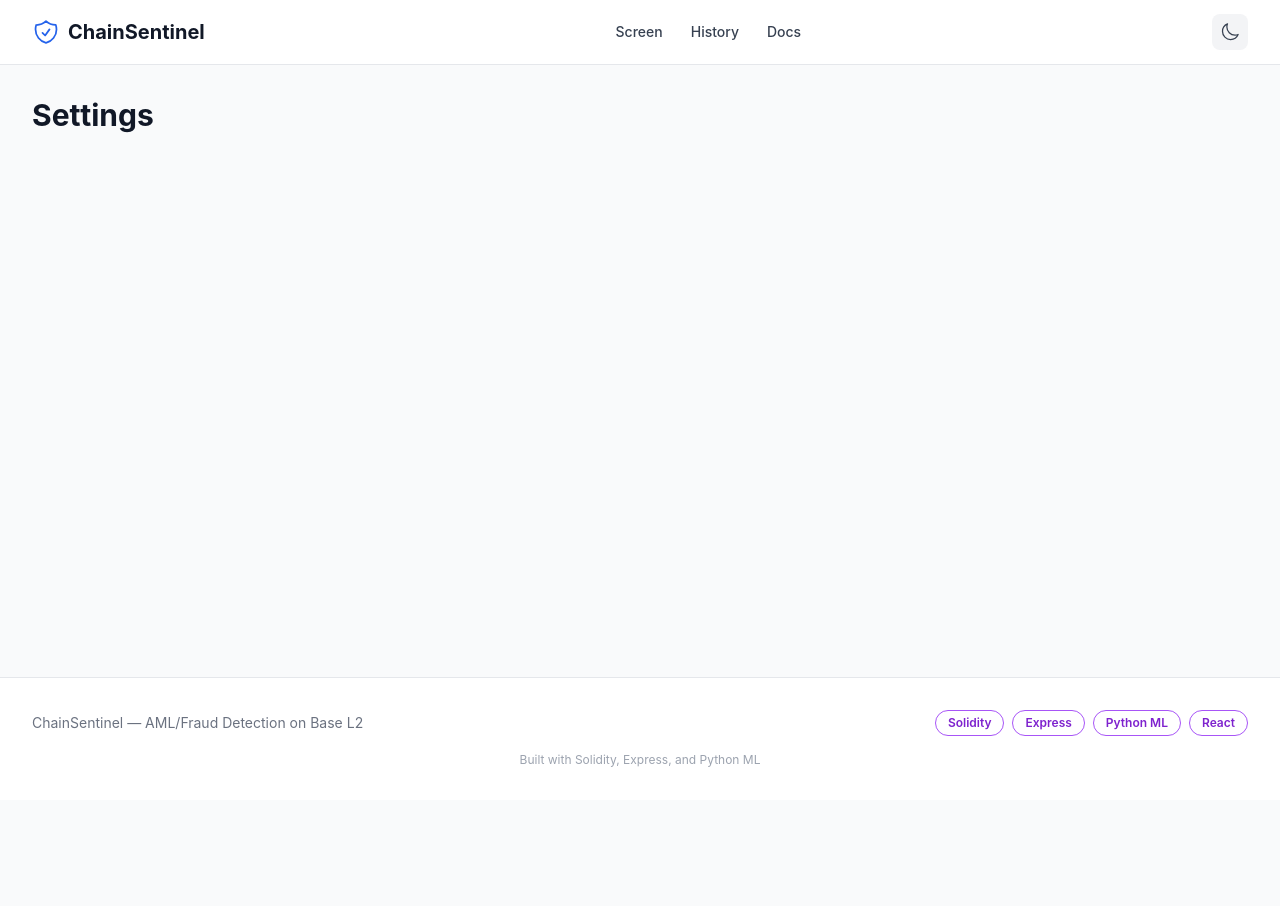
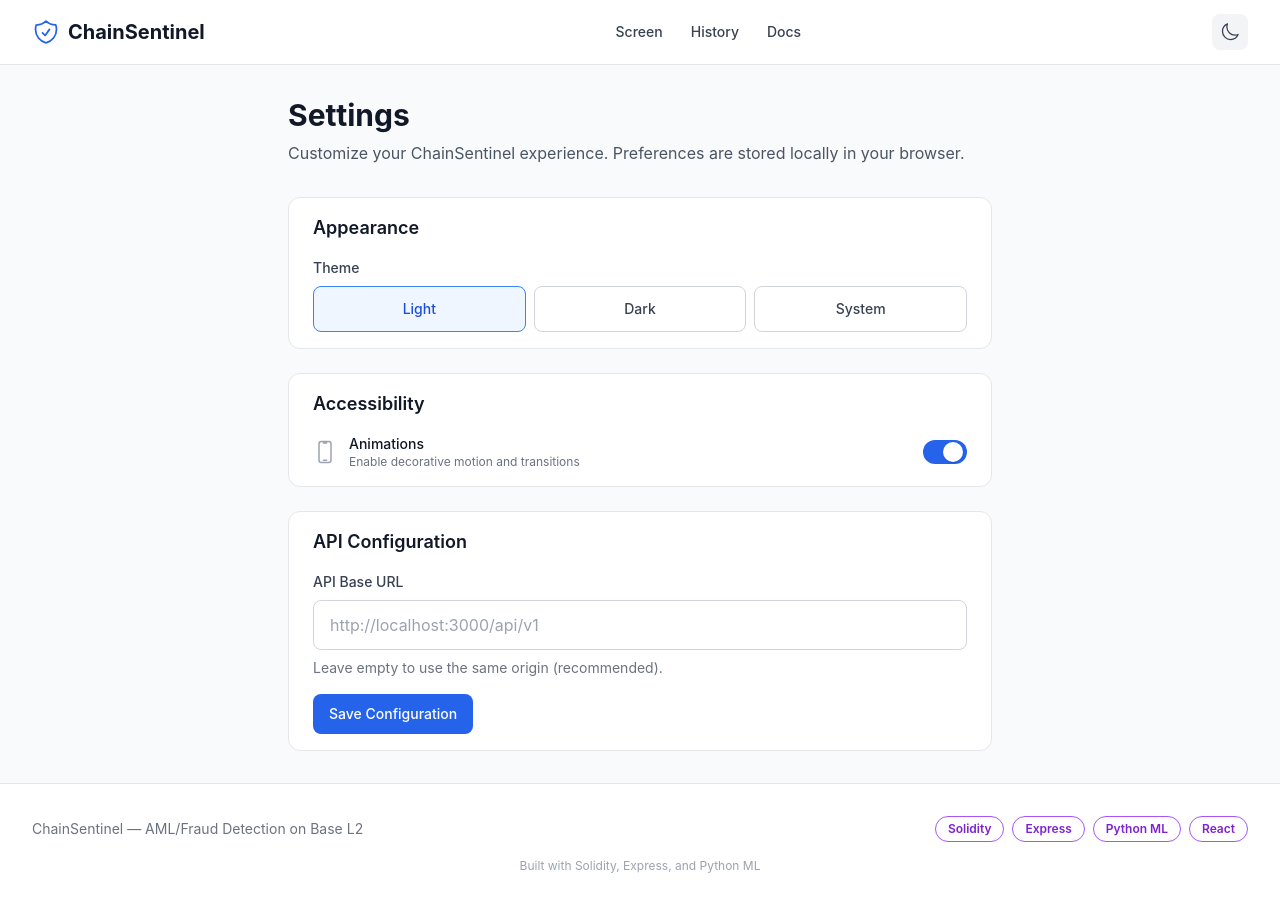
Before and after one commit to getAman369/ChainSentinel, a React (Vite) app in the folder web/: page /settings in a window 1280 px wide. Before the commit the page ends 800 px from the top, so only its background shows below. Built offline with nearby package versions, Linux system fonts and the light colour scheme.

Commit message:
feat: implement useTheme hook with system preference detection

```diff
--- a/web/src/App.tsx
+++ b/web/src/App.tsx
@@ -1,5 +1,7 @@
 import { BrowserRouter, Route, Routes, useLocation } from "react-router-dom";
 import { AnimatePresence, motion } from "framer-motion";
+
+import { ThemeProvider } from "@/hooks/useTheme";
 
 import { ToastProvider } from "@components/feedback/Toast";
 import { Layout } from "@components/layout/Layout";
@@ -45,9 +47,11 @@ function AnimatedRoutes() {
 export default function App() {
   return (
     <BrowserRouter>
-      <ToastProvider>
-        <AnimatedRoutes />
-      </ToastProvider>
+      <ThemeProvider>
+        <ToastProvider>
+          <AnimatedRoutes />
+        </ToastProvider>
+      </ThemeProvider>
     </BrowserRouter>
   );
 }
--- a/web/src/hooks/useTheme.ts
+++ /dev/null
@@ -1,28 +0,0 @@
-import { useCallback, useEffect, useState } from "react";
-
-import { THEME_STORAGE_KEY } from "@/lib/constants";
-
-export type Theme = "light" | "dark";
-
-function getInitialTheme(): Theme {
-  if (typeof window === "undefined") return "light";
-  const stored = window.localStorage.getItem(THEME_STORAGE_KEY);
-  if (stored === "dark" || stored === "light") return stored;
-  return window.matchMedia("(prefers-color-scheme: dark)").matches ? "dark" : "light";
-}
-
-export function useTheme() {
-  const [theme, setTheme] = useState<Theme>(getInitialTheme);
-
-  useEffect(() => {
-    const root = window.document.documentElement;
-    root.classList.toggle("dark", theme === "dark");
-    window.localStorage.setItem(THEME_STORAGE_KEY, theme);
-  }, [theme]);
-
-  const toggleTheme = useCallback(() => {
-    setTheme((prev) => (prev === "dark" ? "light" : "dark"));
-  }, []);
-
-  return { theme, setTheme, toggleTheme };
-}
--- /dev/null
+++ b/web/src/hooks/useTheme.tsx
@@ -0,0 +1,74 @@
+import { createContext, useCallback, useContext, useEffect, useState, type ReactNode } from "react";
+
+import { THEME_STORAGE_KEY } from "@/lib/constants";
+
+export type ThemePreference = "light" | "dark" | "system";
+export type ResolvedTheme = "light" | "dark";
+
+interface ThemeContextValue {
+  theme: ResolvedTheme;
+  preference: ThemePreference;
+  setTheme: (preference: ThemePreference) => void;
+  toggleTheme: () => void;
+}
+
+const ThemeContext = createContext<ThemeContextValue | null>(null);
+
+function getSystemTheme(): ResolvedTheme {
+  return window.matchMedia("(prefers-color-scheme: dark)").matches ? "dark" : "light";
+}
+
+function getInitialPreference(): ThemePreference {
+  const stored = window.localStorage.getItem(THEME_STORAGE_KEY);
+  if (stored === "light" || stored === "dark" || stored === "system") {
+    return stored;
+  }
+  return "system";
+}
+
+export function ThemeProvider({ children }: { children: ReactNode }) {
+  const [preference, setPreference] = useState<ThemePreference>(getInitialPreference);
+  const [systemTheme, setSystemTheme] = useState<ResolvedTheme>(getSystemTheme);
+
+  useEffect(() => {
+    const mediaQuery = window.matchMedia("(prefers-color-scheme: dark)");
+    const handler = (event: MediaQueryListEvent) => {
+      setSystemTheme(event.matches ? "dark" : "light");
+    };
+    mediaQuery.addEventListener("change", handler);
+    return () => mediaQuery.removeEventListener("change", handler);
+  }, []);
+
+  const theme: ResolvedTheme = preference === "system" ? systemTheme : preference;
+
+  useEffect(() => {
+    window.document.documentElement.classList.toggle("dark", theme === "dark");
+    window.localStorage.setItem(THEME_STORAGE_KEY, preference);
+  }, [theme, preference]);
+
+  const setTheme = useCallback((next: ThemePreference) => {
+    setPreference(next);
+  }, []);
+
+  const toggleTheme = useCallback(() => {
+    setPreference((prev) => {
+      const current = prev === "system" ? systemTheme : prev;
+      return current === "dark" ? "light" : "dark";
+    });
+  }, [systemTheme]);
+
+  return (
+    <ThemeContext.Provider value={{ theme, preference, setTheme, toggleTheme }}>
+      {children}
+    </ThemeContext.Provider>
+  );
+}
+
+// eslint-disable-next-line react-refresh/only-export-components
+export function useTheme(): ThemeContextValue {
+  const ctx = useContext(ThemeContext);
+  if (!ctx) {
+    throw new Error("useTheme must be used within a ThemeProvider");
+  }
+  return ctx;
+}
--- a/web/src/pages/Settings.tsx
+++ b/web/src/pages/Settings.tsx
@@ -1,7 +1,132 @@
+import { useState } from "react";
+import { DevicePhoneMobileIcon } from "@heroicons/react/24/outline";
+
+import { useTheme, type ThemePreference } from "@/hooks/useTheme";
+
+import { useToast } from "@components/feedback/Toast";
+import { Button } from "@components/ui/Button";
+import { Card, CardBody } from "@components/ui/Card";
+import { FormField } from "@components/ui/FormField";
+import { Input } from "@components/ui/Input";
+
+import { cn } from "@lib/utils";
+
+const ANIMATIONS_KEY = "chainsentinel-animations";
+const API_URL_KEY = "chainsentinel-api-url";
+
 export default function Settings() {
+  const { theme, setTheme } = useTheme();
+  const { success } = useToast();
+  const [animationsEnabled, setAnimationsEnabled] = useState(
+    () => window.localStorage.getItem(ANIMATIONS_KEY) !== "false",
+  );
+  const [apiUrl, setApiUrl] = useState(() => window.localStorage.getItem(API_URL_KEY) ?? "");
+
+  const handleThemeChange = (newTheme: ThemePreference) => {
+    setTheme(newTheme);
+    success(`Theme set to ${newTheme}`);
+  };
+
+  const handleAnimationsChange = (enabled: boolean) => {
+    setAnimationsEnabled(enabled);
+    window.localStorage.setItem(ANIMATIONS_KEY, String(enabled));
+  };
+
+  const handleApiUrlSave = () => {
+    window.localStorage.setItem(API_URL_KEY, apiUrl.trim());
+    success("API configuration saved");
+  };
+
   return (
-    <section className="max-w-7xl mx-auto px-4 sm:px-6 lg:px-8 py-8">
+    <section className="mx-auto max-w-3xl px-4 py-8 sm:px-6 lg:px-8">
       <h1 className="text-3xl font-bold text-gray-900 dark:text-white">Settings</h1>
+      <p className="mt-2 text-gray-600 dark:text-gray-400">
+        Customize your ChainSentinel experience. Preferences are stored locally in your browser.
+      </p>
+
+      <div className="mt-8 space-y-6">
+        <Card variant="bordered">
+          <CardBody className="space-y-4">
+            <h2 className="text-lg font-semibold text-gray-900 dark:text-white">Appearance</h2>
+            <FormField label="Theme" htmlFor="theme">
+              <div className="flex gap-2" role="radiogroup" aria-label="Theme">
+                {(["light", "dark", "system"] as const).map((option) => (
+                  <button
+                    key={option}
+                    type="button"
+                    role="radio"
+                    aria-checked={theme === option}
+                    onClick={() => handleThemeChange(option)}
+                    className={cn(
+                      "flex-1 rounded-lg border px-4 py-3 text-sm font-medium capitalize transition-colors",
+                      theme === option
+                        ? "border-primary-500 bg-primary-50 text-primary-700 dark:bg-primary-900/50 dark:text-primary-300"
+                        : "border-gray-300 text-gray-700 hover:bg-gray-50 dark:border-gray-600 dark:text-gray-300 dark:hover:bg-gray-700",
+                    )}
+                  >
+                    {option}
+                  </button>
+                ))}
+              </div>
+            </FormField>
+          </CardBody>
+        </Card>
+
+        <Card variant="bordered">
+          <CardBody className="space-y-4">
+            <h2 className="text-lg font-semibold text-gray-900 dark:text-white">Accessibility</h2>
+            <div className="flex items-center justify-between">
+              <div className="flex items-center gap-3">
+                <DevicePhoneMobileIcon className="h-6 w-6 text-gray-400" aria-hidden="true" />
+                <div>
+                  <p className="text-sm font-medium text-gray-900 dark:text-white">Animations</p>
+                  <p className="text-xs text-gray-500 dark:text-gray-400">
+                    Enable decorative motion and transitions
+                  </p>
+                </div>
+              </div>
+              <button
+                type="button"
+                role="switch"
+                aria-checked={animationsEnabled}
+                onClick={() => handleAnimationsChange(!animationsEnabled)}
+                className={cn(
+                  "relative h-6 w-11 rounded-full transition-colors",
+                  animationsEnabled ? "bg-primary-600" : "bg-gray-300 dark:bg-gray-600",
+                )}
+              >
+                <span
+                  className={cn(
+                    "absolute top-0.5 h-5 w-5 rounded-full bg-white shadow transition-all",
+                    animationsEnabled ? "left-5" : "left-0.5",
+                  )}
+                />
+              </button>
+            </div>
+          </CardBody>
+        </Card>
+
+        <Card variant="bordered">
+          <CardBody className="space-y-4">
+            <h2 className="text-lg font-semibold text-gray-900 dark:text-white">
+              API Configuration
+            </h2>
+            <FormField
+              label="API Base URL"
+              htmlFor="apiUrl"
+              helpText="Leave empty to use the same origin (recommended)."
+            >
+              <Input
+                id="apiUrl"
+                value={apiUrl}
+                onChange={(e) => setApiUrl(e.target.value)}
+                placeholder="http://localhost:3000/api/v1"
+              />
+            </FormField>
+            <Button onClick={handleApiUrlSave}>Save Configuration</Button>
+          </CardBody>
+        </Card>
+      </div>
     </section>
   );
 }
```
